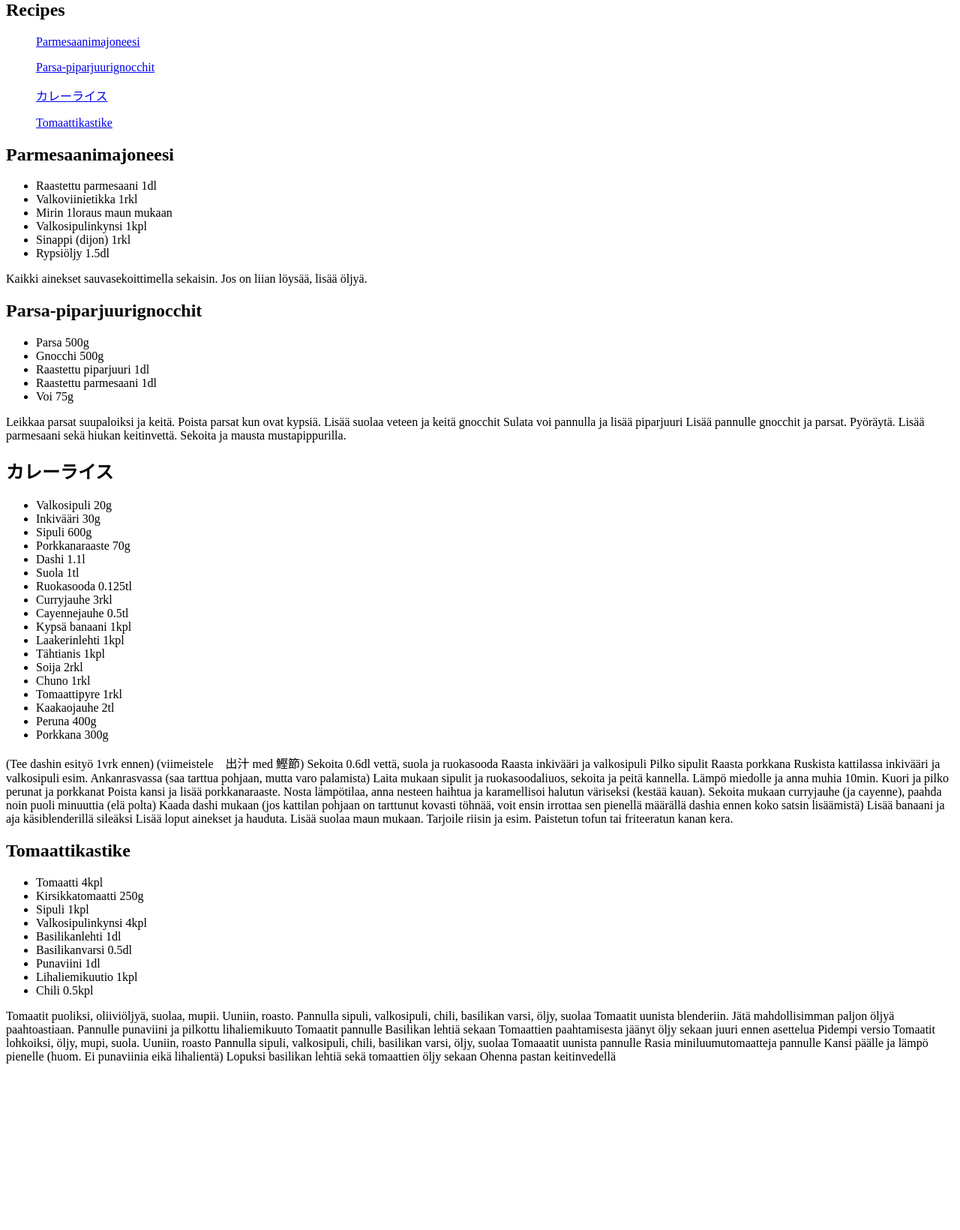
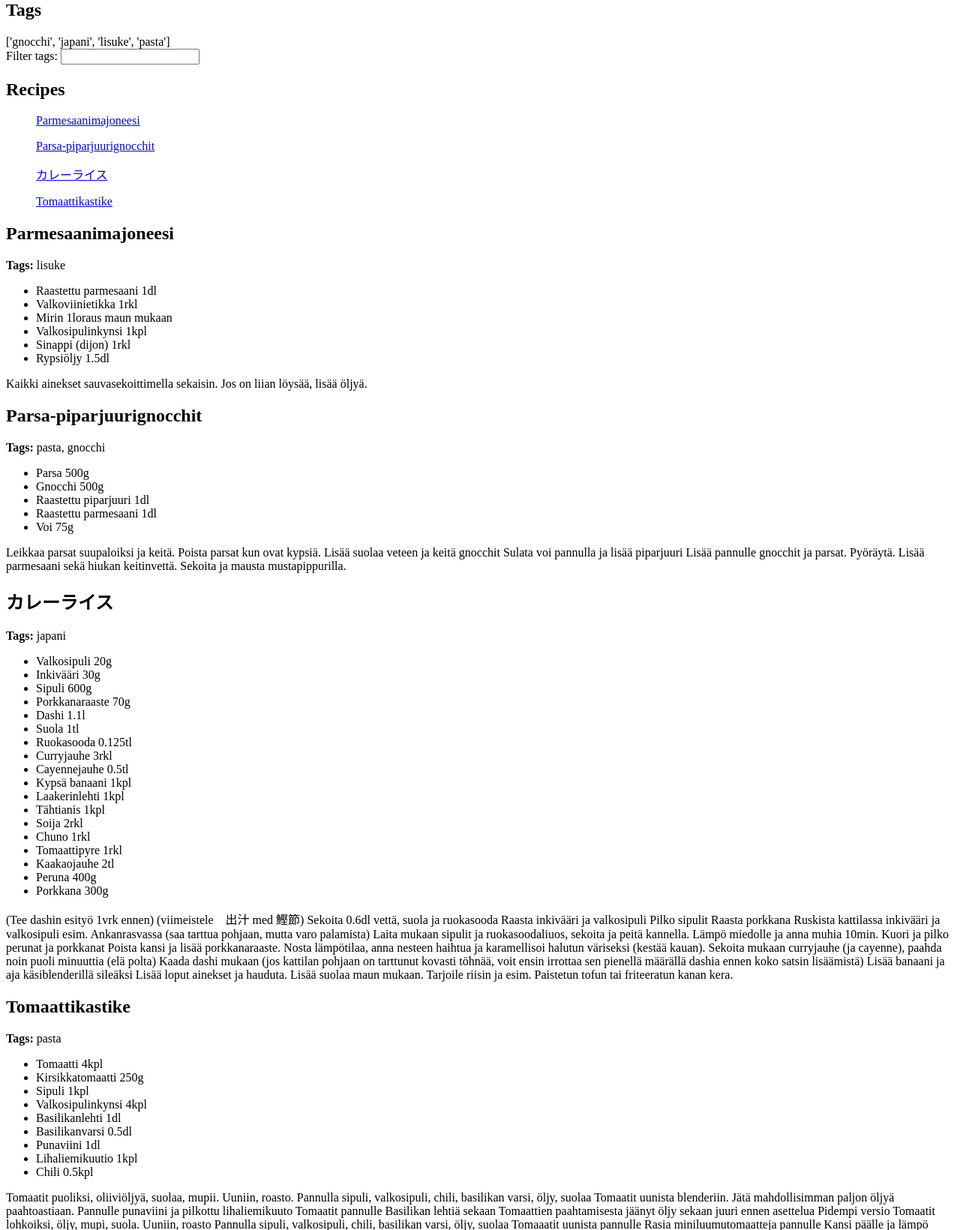
Before and after one commit to SimoHellgren/cookbook, a Flask app: page / in a window 1280 px wide. Shown: the part 123-1763 px from the top of the page at 75% size. Before the commit the page ends 1541 px from the top, so only its background shows below. Run offline with Flask 2, Linux system fonts and the light colour scheme.

Commit message:
simple tag filtering

```diff
--- a/app.py
+++ b/app.py
@@ -1,3 +1,5 @@
+from itertools import chain
+
 from flask import Flask, render_template, request
 
 from db import create_recipe, read_recipes
@@ -8,7 +10,16 @@ app = Flask(__name__)
 @app.route("/")
 def recipes():
     recipes = list(read_recipes())
-    return render_template("recipes.html", recipes=recipes)
+
+    all_tags = sorted(set(chain.from_iterable(r["tags"] for r in recipes)))
+
+    filters = request.args.get("tags")
+
+    recipes_to_show = filter(
+        lambda r: all(tag in r["tags"] for tag in filters.split(',')), recipes
+    ) if filters else recipes
+
+    return render_template("recipes.html", recipes=list(recipes_to_show), tags=all_tags)
 
 
 @app.route("/add_recipe", methods=("GET", "POST"))
--- a/templates/recipes.html
+++ b/templates/recipes.html
@@ -3,6 +3,14 @@
 {% block title %}Recipes{% endblock %}
 
 {% block content%}
+    <h1>Tags</h1>
+    {{tags}}
+    <form>
+        <label for="tags">Filter tags:</label>
+        <input name="tags" id="tags">
+        <input type="submit" hidden/>
+    </form>
+
     <h1>Recipes</h1>
     <ul>
         {% for recipe in recipes %}
@@ -13,6 +21,7 @@
 
     {% for recipe in recipes %}
         <h2 id="{{recipe['name']}}">{{recipe['name']}}</h2>
+        <b>Tags:</b> {{ ', '.join(recipe['tags']) }}
         <ul>
             {% for ingredient in recipe['ingredients'] %}
                 <li>{{ingredient['name']}} {{ingredient['quantity']}}{{ingredient['measure']}}</li>
```
